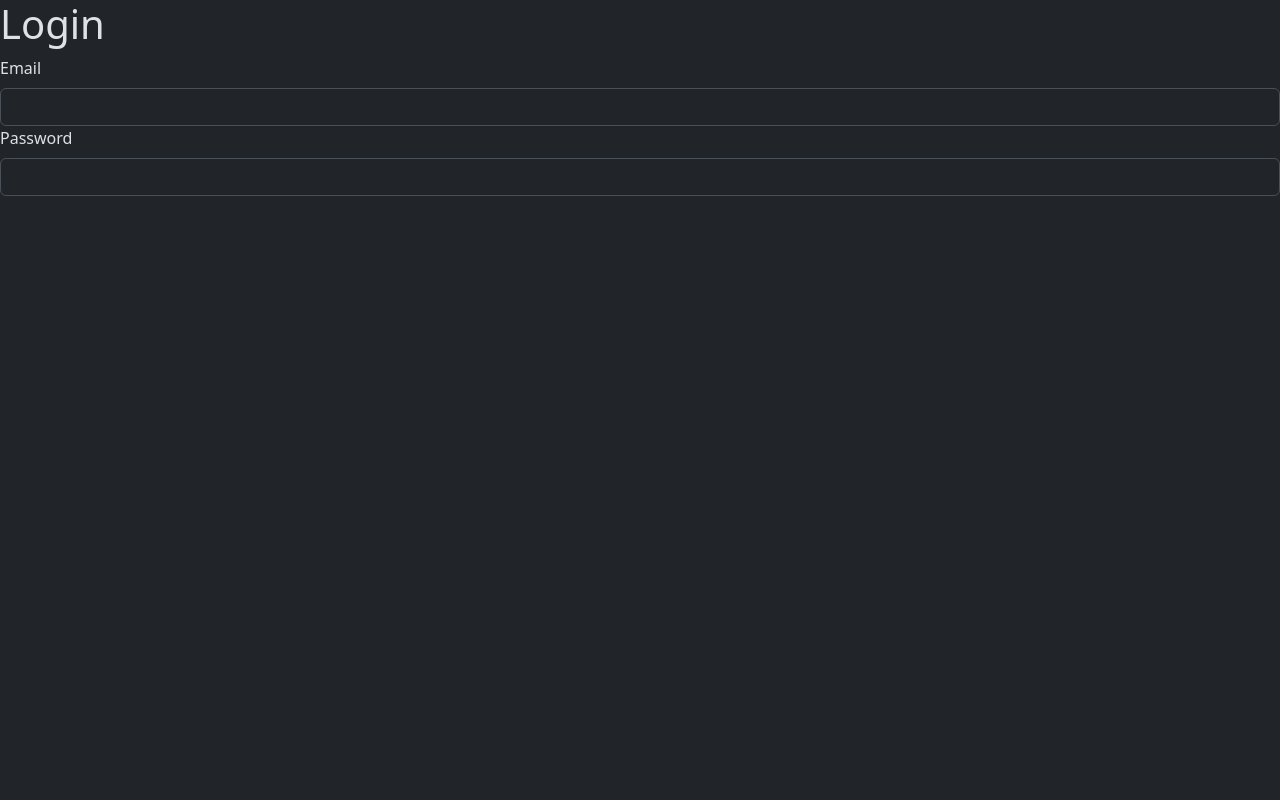
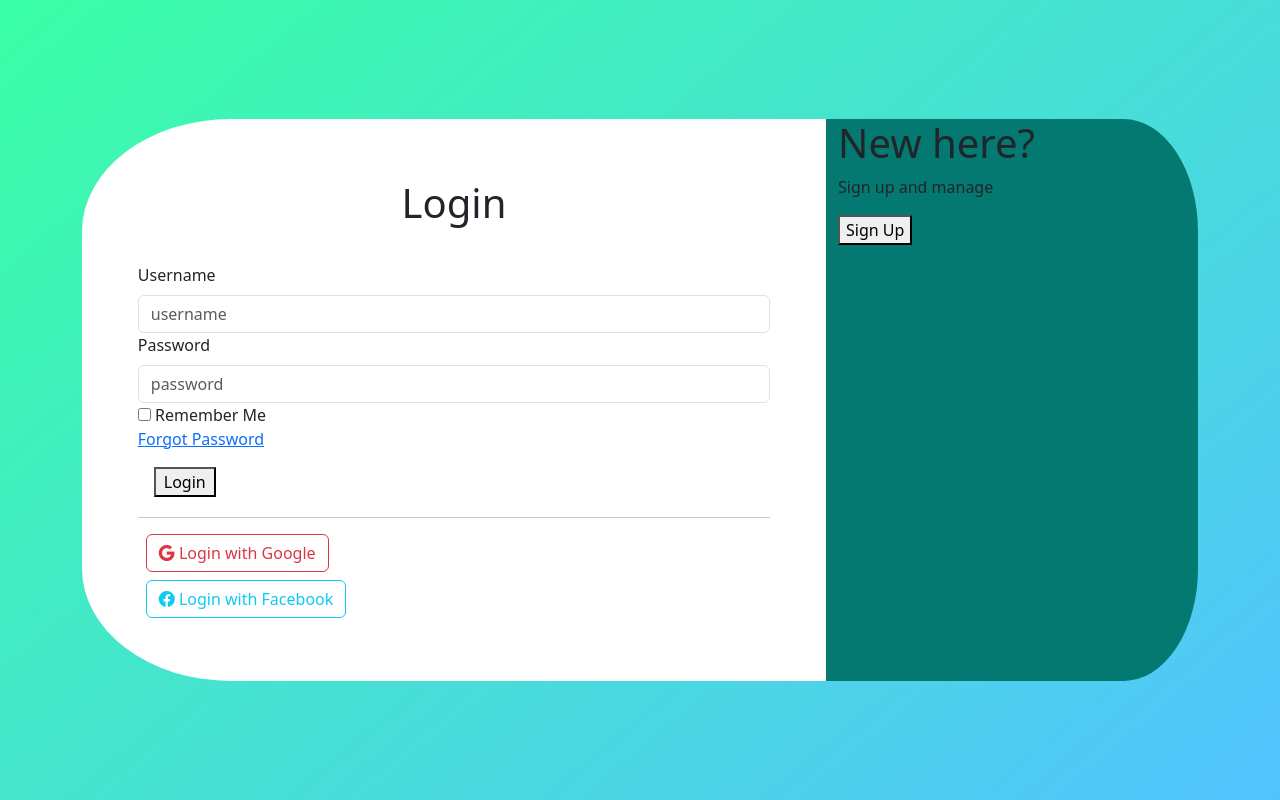
Before and after one commit to Haad1000/OrganizeMe, a plain HTML site: page login.html in a window 1280 px wide. Drawn offline with nearby package versions, Linux system fonts and the light colour scheme.

Commit message:
Design LoginPage

```diff
--- /dev/null
+++ b/login.css
@@ -0,0 +1,63 @@
+
+
+body {
+    background: linear-gradient(140deg, #3AFFA6, #52c3ff);
+    display: flex;
+    justify-content: center;
+    align-items: center;
+    height: 100vh;
+    margin: 0;
+}
+
+#loginPart {
+  background-color: #fff;
+  padding: 5%;
+  border-radius: 20% 0% 0% 20%;
+}
+
+#signupPart {
+  background-color: #037971;
+  border-radius: 0% 20% 20% 0%;
+}
+
+/* .container {
+    background-color: #fff;
+    border-radius: 50px;
+    padding: 40px;
+    max-width: 60vw;
+    width: 100%;
+    text-align: center;
+    box-shadow: 10px 10px 20px rgba(0, 0, 0, 0.9);
+} */
+
+/* h1 {
+  color: #333;
+  font-weight: 600;
+  margin-bottom: 30px;
+}
+
+input {
+  border: 1px solid #ddd;
+  border-radius: 5px;
+  padding: 10px;
+  width: 100%;
+  margin-bottom: 20px;
+  box-sizing: border-box;
+  font-family: 'Poppins', sans-serif;
+}
+
+button {
+  background-color: #667eea;
+  border: none;
+  color: #fff;
+  cursor: pointer;
+  font-family: 'Poppins', sans-serif;
+  font-weight: 500;
+  padding: 12px 20px;
+  border-radius: 5px;
+  transition: background-color 0.3s ease;
+}
+
+button:hover {
+  background-color: #764ba2;
+} */
--- a/login.html
+++ b/login.html
@@ -1,25 +1,67 @@
 <!DOCTYPE html>
 <html lang="en">
+
 <head>
     <meta charset="UTF-8">
     <meta name="viewport" content="width=device-width, initial-scale=1.0">
-    <link href="https://cdn.jsdelivr.net/npm/bootstrap@5.3.3/dist/css/bootstrap.min.css" rel="stylesheet" integrity="sha384-QWTKZyjpPEjISv5WaRU9OFeRpok6YctnYmDr5pNlyT2bRjXh0JMhjY6hW+ALEwIH" crossorigin="anonymous">
-    <script src="https://cdn.jsdelivr.net/npm/bootstrap@5.3.3/dist/js/bootstrap.bundle.min.js" integrity="sha384-YvpcrYf0tY3lHB60NNkmXc5s9fDVZLESaAA55NDzOxhy9GkcIdslK1eN7N6jIeHz" crossorigin="anonymous"></script>
+    <link href="https://cdn.jsdelivr.net/npm/bootstrap@5.3.3/dist/css/bootstrap.min.css" rel="stylesheet"
+        integrity="sha384-QWTKZyjpPEjISv5WaRU9OFeRpok6YctnYmDr5pNlyT2bRjXh0JMhjY6hW+ALEwIH" crossorigin="anonymous">
+    <script src="https://cdn.jsdelivr.net/npm/bootstrap@5.3.3/dist/js/bootstrap.bundle.min.js"
+        integrity="sha384-YvpcrYf0tY3lHB60NNkmXc5s9fDVZLESaAA55NDzOxhy9GkcIdslK1eN7N6jIeHz"
+        crossorigin="anonymous"></script>
+    <link rel="stylesheet" href="https://cdn.jsdelivr.net/npm/bootstrap-icons@1.11.3/font/bootstrap-icons.min.css">
     <title>NavigateMe</title>
+    <link href="./login.css" rel="stylesheet">
 </head>
-<body data-bs-theme="dark">
-    <div>
+
+<body>
+    <div class="container row">
+        <div id="loginPart" class="col-8">
+            <div class="text-center p-1 mb-4">
+                <h1>Login</h1>
+            </div>
+            <div>
+                <form>
+                    <div>
+                        <label for="inputUsername" class="form-label">Username</label>
+                        <input type="email" id="inputUsername" class="form-control" placeholder="username" required>
+                    </div>
+                    <div>
+                        <label for="inputPassword" class="form-label">Password</label>
+                        <input type="password" id="inputPassword" class="form-control" placeholder="password" required>
+                    </div>
+                </form>
+                <div>
+                    <label>
+                        <input type="checkbox"> Remember Me
+                    </label>
+                </div>
+                <div>
+                    <a href="#">Forgot Password</a>
+                </div>
+            </div>
+            <div>
+                <button class="m-3 mb-1 ps-2 pe-2" type="submit" onclick="logIn()">Login</button>
+            </div>
+            <hr>
+            <div class="m-2">
+                <button class="btn btn-outline-danger bi bi-google"> Login with Google</button>
+            </div>
+            <div class="m-2">
+                <button class="btn btn-outline-info bi bi-facebook"> Login with Facebook</button>
+            </div>
+    </div>
+    <div id="signupPart" class="col">
         <div>
-            <h1>Login</h1>
+            <h1>New here?</h1>
         </div>
         <div>
-            <form>
-                <label for="inputEmail" class="form-label">Email</label>
-                <input type="email" id="inputEmail" class="form-control">
-                <label for="inputPassword" class="form-label">Password</label>
-                <input type="password" id="inputPassword" class="form-control">
-            </form>
+            <p>Sign up and manage </p>
+        </div>
+        <div>
+            <button>Sign Up</button>
         </div>
     </div>
 </body>
+
 </html>
```
